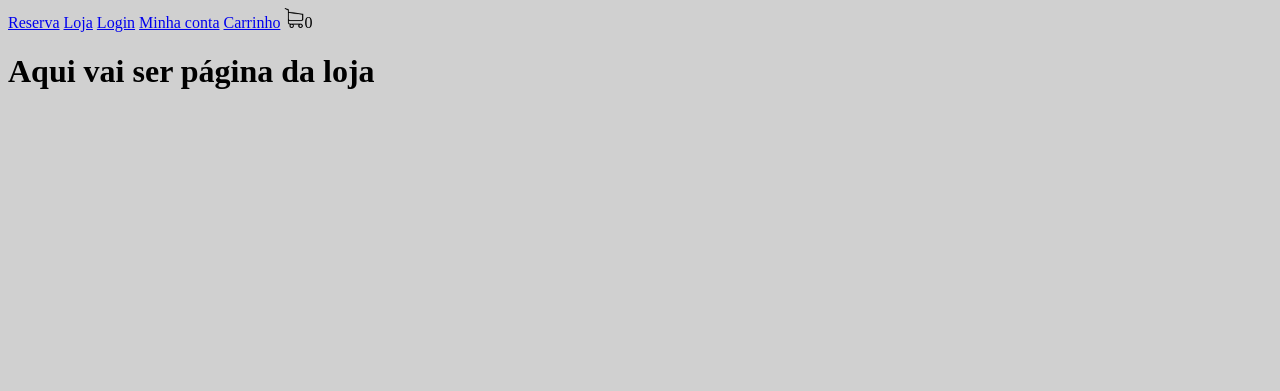
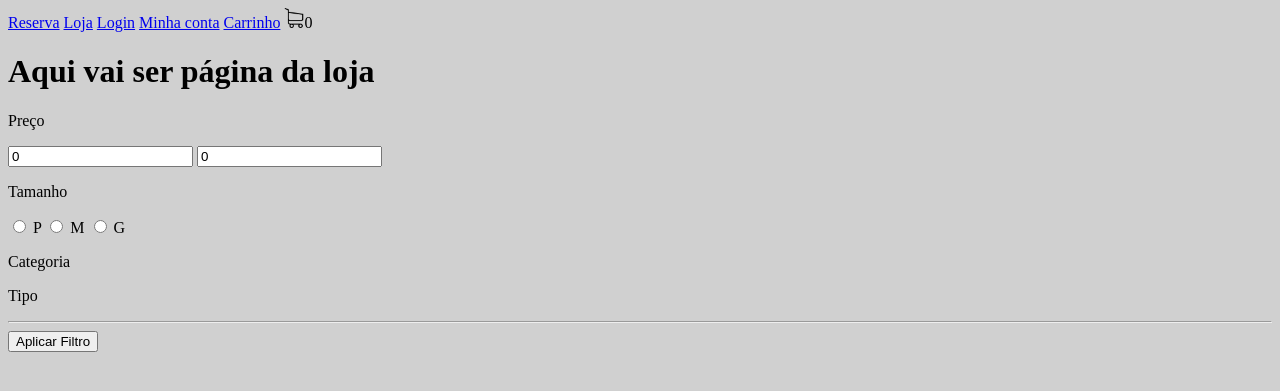
Before and after one commit to carlosdfranca/ecommerce-project, a Django app: page /loja/ in a window 1280 px wide. Shown: the top 391 px of the page. Run offline with Django 5.2, Linux system fonts and the light colour scheme; data that the repository does not hold is empty.

Commit message:
Filtros dos produtos

```diff
--- a/ecommerce/settings.py
+++ b/ecommerce/settings.py
@@ -65,6 +65,7 @@ TEMPLATES = [
                 "django.contrib.auth.context_processors.auth",
                 "django.contrib.messages.context_processors.messages",
                 "loja.novo_context.carrinho",
+                "loja.novo_context.categoria_tipo",
             ],
         },
     },
--- a/loja/models.py
+++ b/loja/models.py
@@ -15,6 +15,7 @@ class Cliente(models.Model):
 
 class Categoria(models.Model):
     nome = models.CharField(max_length=200, null=True, blank=True)
+    slug = models.CharField(max_length=200, null=True, blank=True)
 
     def __str__(self) -> str:
         return str(self.nome)
@@ -25,9 +26,13 @@ class Categoria(models.Model):
 
 class Tipo(models.Model):
     nome = models.CharField(max_length=200, null=True, blank=True)
+    slug = models.CharField(max_length=200, null=True, blank=True)
 
     def __str__(self) -> str:
         return str(self.nome)
+
+    class Meta:
+        ordering = ['nome']
 
 
 
--- a/loja/novo_context.py
+++ b/loja/novo_context.py
@@ -1,4 +1,4 @@
-from .models import Pedido, ItensPedido, Cliente
+from .models import Pedido, ItensPedido, Cliente, Categoria, Tipo
 
 def carrinho(request):
     quantidade_produtos_carrinho = 0
@@ -20,3 +20,8 @@ def carrinho(request):
         quantidade_produtos_carrinho += item.quantidade
 
     return {"quantidade_produtos_carrinho" : quantidade_produtos_carrinho}
+
+def categoria_tipo(request):
+    categorias = Categoria.objects.all()
+    tipos = Tipo.objects.all()
+    return {"categorias": categorias, "tipos": tipos}
--- a/loja/templates/loja.html
+++ b/loja/templates/loja.html
@@ -5,6 +5,37 @@
 
 {% block body %}
 <h1>Aqui vai ser página da loja</h1>
+
+<form action="" method="post">
+    <p>Preço</p>
+    <input type="number" name="preco_minimo" value={{ minimo }}>
+    <input type="number" name="preco_maximo" value={{ maximo }}>
+
+    <p>Tamanho</p>
+    {% for tamanho in tamanhos %}
+    <input type="radio" name="tamanho" value="{{ tamanho }}">
+    <label for="{{tamanho}}">{{tamanho}}</label>
+    {% endfor %}
+
+    <p>Categoria</p>
+    {% for categoria in categorias %}
+    <input type="radio" name="categoria" value="{{ categoria.slug }}">
+    <label for="{{categoria.slug}}">{{categoria.nome}}</label>
+    {% endfor %}
+
+
+    <p>Tipo</p>
+    {% for tipo in tipos %}
+    <input type="radio" name="tipo" value="{{ tipo.slug }}">
+    <label for="{{tipo.slug}}">{{tipo.nome}}</label>
+    {% endfor %}
+
+    <hr>
+    <button type="submit">Aplicar Filtro</button>
+</form>
+
+
+
 
 {% for produto in produtos %}
 <p>Produto: {{ produto.nome }}</p>
--- a/loja/templates/navbar.html
+++ b/loja/templates/navbar.html
@@ -7,4 +7,17 @@
     <a href="{% url 'minha_conta' %}">Minha conta</a>
     <a href="{% url 'carrinho' %}">Carrinho</a>
     <img src="{% static 'images/carrinho.png' %}" width="20" height="20"    >{{ quantidade_produtos_carrinho }}
+
+    <div style="display: flex;">
+        {% for categoria in categorias %}
+            <div>
+                <a href="{% url 'loja' %}{{categoria.slug}}">{{categoria.nome}}</a>
+                <br>
+                {% for tipo in tipos %}
+                        <a href="{% url 'loja' %}{{categoria.slug}}-{{tipo.slug}}">{{tipo.nome}}</a>
+                {% endfor %}
+            </div>
+        {% endfor %}
+    </div>
+
 </nav>
--- a/loja/urls.py
+++ b/loja/urls.py
@@ -4,7 +4,7 @@ from .views import *
 urlpatterns = [
     path('', homepage, name='homepage'),
     path('loja/', loja, name='loja'),
-    path('loja/<str:nome_categoria>/', loja, name='loja'),
+    path('loja/<str:filtro>/', loja, name='loja'),
     path('produto/<int:id_produto>/', produto, name='produto'),
     path('produto/<int:id_produto>/<int:id_cor>', produto, name='produto'),
     path('carrinho/', carrinho, name='carrinho'),
--- /dev/null
+++ b/loja/utils.py
@@ -0,0 +1,25 @@
+from django.db.models import Min, Max
+
+
+def filtrar_produtos(produtos, filtro):
+    if filtro:
+        if "-" in filtro:
+            categoria, tipo = filtro.split("-")
+            produtos = produtos.filter(categoria__slug=categoria, tipo__slug=tipo)
+        else:
+            produtos = produtos.filter(categoria__slug=filtro)
+
+    return produtos
+
+
+def preco_minimo_maximo(produtos):
+    minimo = 0
+    maximo = 0
+
+    if len(produtos) > 0:
+        minimo = list(produtos.aggregate(Min("preco")).values())[0]
+        minimo = str(round(minimo, 2))
+        maximo = list(produtos.aggregate(Max("preco")).values())[0]
+        maximo = str(round(maximo, 2))
+
+    return minimo,  maximo
--- a/loja/views.py
+++ b/loja/views.py
@@ -2,6 +2,7 @@ import unicodedata
 from django.shortcuts import render, redirect
 from .models import *
 import uuid
+from .utils import *
 
 # Create your views here.
 def homepage(request):
@@ -11,13 +12,21 @@ def homepage(request):
 
 
 
-def loja(request, nome_categoria=None):
+def loja(request, filtro=None):
     produtos = Produto.objects.all()
 
-    if nome_categoria:
-        produtos = produtos.filter(categoria__nome=nome_categoria)
+    produtos = filtrar_produtos(produtos, filtro)
 
-    context = {"produtos": produtos}
+    minimo, maximo = preco_minimo_maximo(produtos)
+
+    tamanhos = ["P", "M", "G"]
+
+    context = {
+        "produtos": produtos,
+        "minimo": minimo,
+        "maximo": maximo,
+        "tamanhos": tamanhos
+    }
     return render(request, 'loja.html', context)
 
 
@@ -164,6 +173,7 @@ def checkout(request):
     return render(request, 'checkout.html', context)
 
 
+
 def adicionar_endereco(request):
     if request.method == "POST":
         # Pegando o cliente
```
Also changed, not shown: loja/migrations/0004_alter_cor_options_alter_tipo_options_categoria_slug_and_more.py (added).
